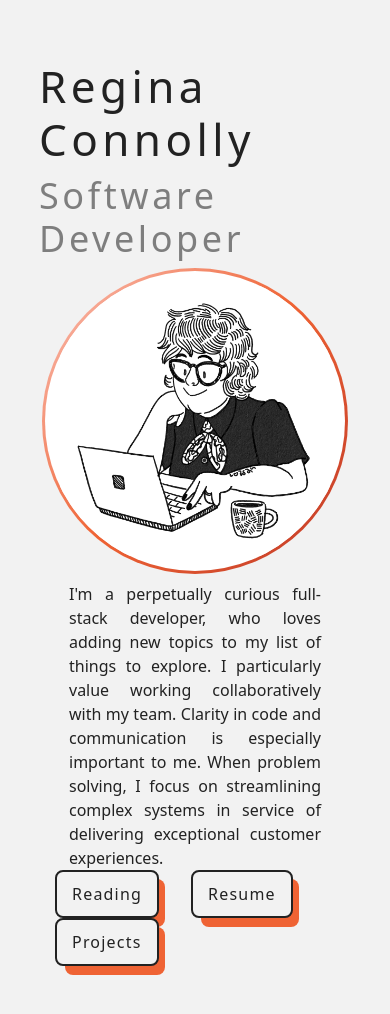
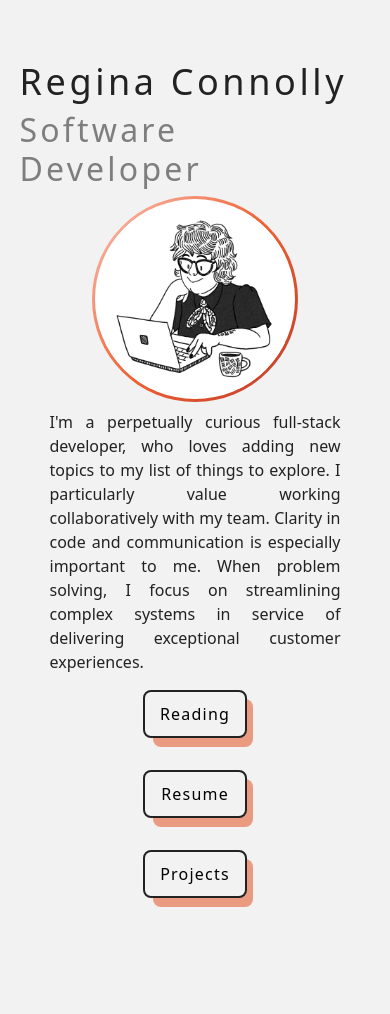
Before and after one commit to reg710/portfolio, an Angular app: page /home in a window 390 px wide. Shown: the top 1014 px of the page. After the commit the page ends 974 px from the top, so only its background shows below. Built offline with nearby package versions, Linux system fonts and the light colour scheme.

Commit message:
Add media query for mobile view adjustments

```diff
--- a/src/app/home/home.component.html
+++ b/src/app/home/home.component.html
@@ -21,9 +21,9 @@
     </div>
 
     <div class="button-row">
-            <a routerLink="/reading" class="orange-button">Reading</a>
-            <a routerLink="/resume" class="orange-button">Resume</a>
-            <a href="https://github.com/reg710?tab=repositories" target="_blank" rel="noopener" class="orange-button">Projects</a>
+            <button routerLink="/reading" class="orange-button">Reading</button>
+            <button routerLink="/resume" class="orange-button">Resume</button>
+            <button href="https://github.com/reg710?tab=repositories" target="_blank" rel="noopener" class="orange-button">Projects</button>
     </div>
 
 </div>
--- a/src/app/home/home.component.scss
+++ b/src/app/home/home.component.scss
@@ -3,7 +3,7 @@
 // }
 
 h1 {
-    font-size: 2.75em;
+    font-size: 3em;
     letter-spacing: 0.1em;
 }
 
@@ -79,10 +79,8 @@ img {
     max-width: 600px;
 }
 
-.button-row a {
-    text-decoration: none;
-    color: inherit;
-    margin: 0 1em;
+.button-row button {
+    margin: 1em;
 }
 
 
@@ -111,7 +109,8 @@ img {
 }
 
 .orange-button:after {
-    background-color: #ef6334;
+    // background-color: #da6d4a;
+    background-color: #e99a81;
     border-radius: 8px;
     content: "";
     display: block;
@@ -131,6 +130,7 @@ img {
 
 .orange-button:active {
     outline: 0;
+    background-color: #e99a81;
 }
 
 .orange-button:hover {
@@ -143,3 +143,31 @@ img {
         padding: 0 40px;
     }
 }
+
+@media (max-width: 768px) {
+    h1 {
+        font-size: 2.25em;
+    }
+
+    h2 {
+        font-size: 2em;
+    }
+
+    .main-container {
+        min-height: 100vh;
+        max-width: 90vw;
+    }
+
+    .bio {
+        max-width: 100%;
+    }
+
+    .hero-image {
+        width: 200px;
+        height: 200px;
+    }
+
+    .button-row {
+        flex-direction: column;
+    }
+}
```
